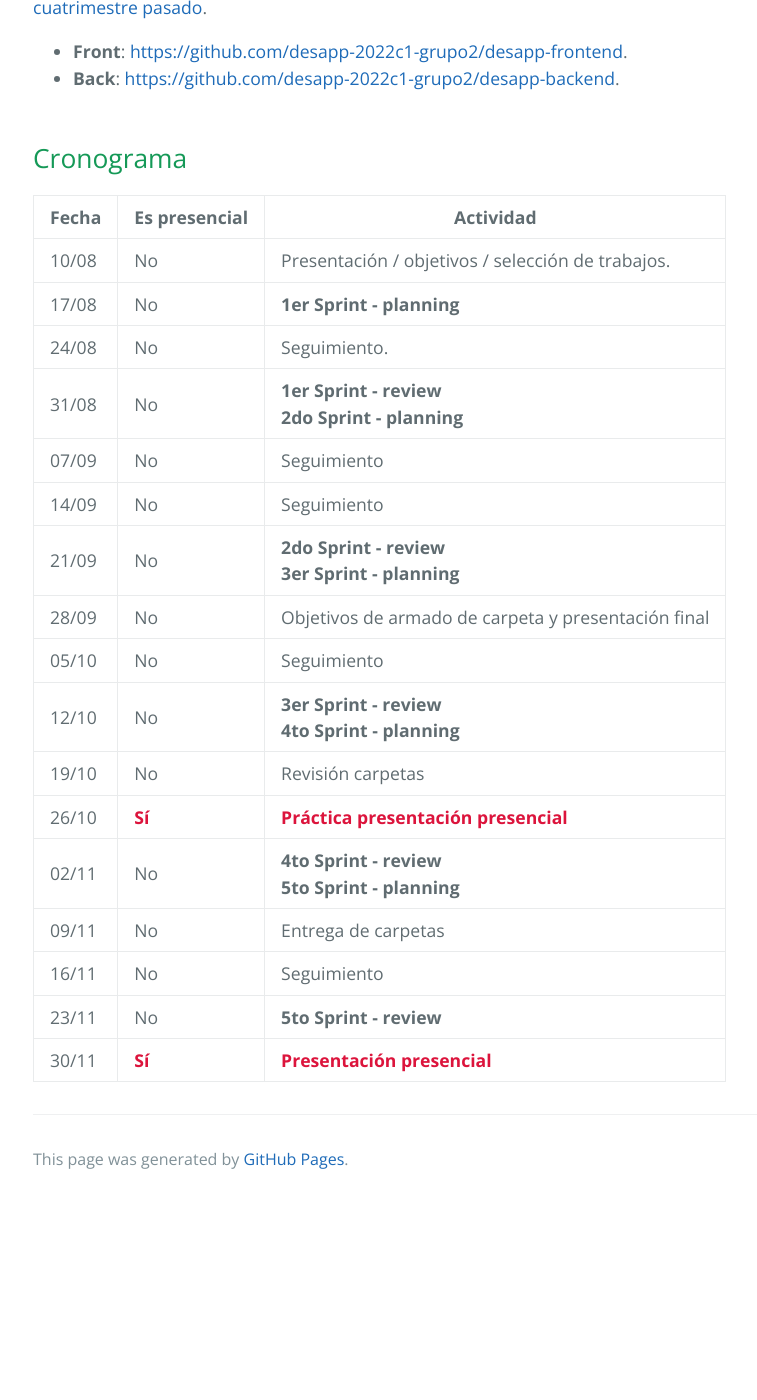
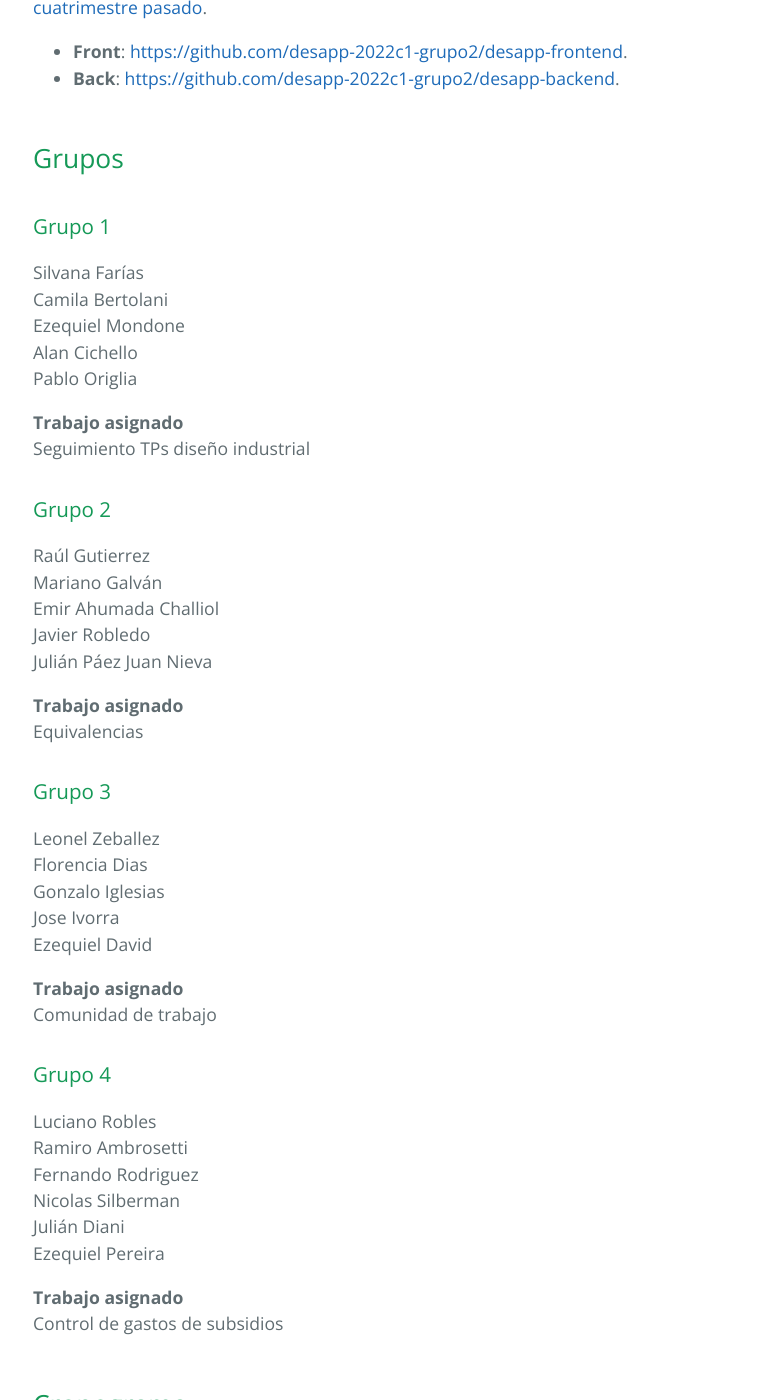
Before and after one commit to unahur-desapp/unahur-desapp-site, a Jekyll site: the page built from cuatrimestres/2023s2-pps.md, in a window 1280 px wide and 1400 px high, scrolled down 1392 px. Shown: the whole window, without its empty margins (191-948 px from the left). Built offline with Jekyll 4.4.1, drawn with Linux system fonts in a browser that asks for light colours; our own code applies the rules of GitHub Pages for plain Markdown files; before the commit the page ends 2595 px from its top, so only the background shows below that.

Commit message:
2023s2 - grupos y trabajos asignados

```diff
--- a/cuatrimestres/2023s2-pps.md
+++ b/cuatrimestres/2023s2-pps.md
@@ -23,8 +23,8 @@ El objetivo es desarrollar funcionalidades que se integran dentro de un sistema
 La carpeta la pueden ver en la [página de pautas para la cursada](../pautas-para-la-cursada.md).
 
 A continuación los links para los repos de back y front, que hay que forkear igual que se hizo [el cuatrimestre pasado](../cuatrimestres/2023s1.md).
-- **Front**: [https://github.com/desapp-unahur-G1-2022C1/comunidad-trabajo-frontendV2](https://github.com/desapp-2022c1-grupo2/desapp-frontend).
-- **Back**: [https://github.com/desapp-unahur-G1-2022C1/comunidad-backend-v3](https://github.com/desapp-2022c1-grupo2/desapp-backend).
+- **Front**: [https://github.com/desapp-unahur-G1-2022C1/comunidad-trabajo-frontendV2](https://github.com/desapp-unahur-G1-2022C1/comunidad-trabajo-frontendV2).
+- **Back**: [https://github.com/desapp-unahur-G1-2022C1/comunidad-backend-v3](https://github.com/desapp-unahur-G1-2022C1/comunidad-backend-v3).
 
 ### Comunidad de trabajo
 El objetivo de este proyecto es publicar una bolsa de trabajo administrada desde la Universidad, donde los anuncios estén relacionados con las carreras que se dictan en la UNaHur, y cada anuncio sea verificado por la Universidad después de que la empresa que busca personal carga los datos.
@@ -37,6 +37,54 @@ La carpeta la pueden ver en la [página de pautas para la cursada](../pautas-par
 A continuación los links para los repos de back y front, que hay que forkear igual que se hizo [el cuatrimestre pasado](../cuatrimestres/2023s1.md).
 - **Front**: [https://github.com/desapp-2022c1-grupo2/desapp-frontend](https://github.com/desapp-2022c1-grupo2/desapp-frontend).
 - **Back**: [https://github.com/desapp-2022c1-grupo2/desapp-backend](https://github.com/desapp-2022c1-grupo2/desapp-backend).
+
+
+## Grupos
+
+### Grupo 1
+Silvana Farías
+Camila Bertolani
+Ezequiel Mondone
+Alan Cichello
+Pablo Origlia
+
+**Trabajo asignado**
+Seguimiento TPs diseño industrial
+
+
+### Grupo 2
+Raúl Gutierrez
+Mariano Galván
+Emir Ahumada Challiol
+Javier Robledo
+Julián Páez
+Juan Nieva
+
+**Trabajo asignado**
+Equivalencias
+
+
+### Grupo 3
+Leonel Zeballez
+Florencia Dias
+Gonzalo Iglesias
+Jose Ivorra
+Ezequiel David
+
+**Trabajo asignado**
+Comunidad de trabajo
+
+
+### Grupo 4
+Luciano Robles
+Ramiro Ambrosetti
+Fernando Rodriguez
+Nicolas Silberman
+Julián Diani
+Ezequiel Pereira
+
+**Trabajo asignado**
+Control de gastos de subsidios
 
 
 ## Cronograma
```
Also changed, not shown: cuatrimestres/2023s2-desapp.md (+42 -0 lines).
